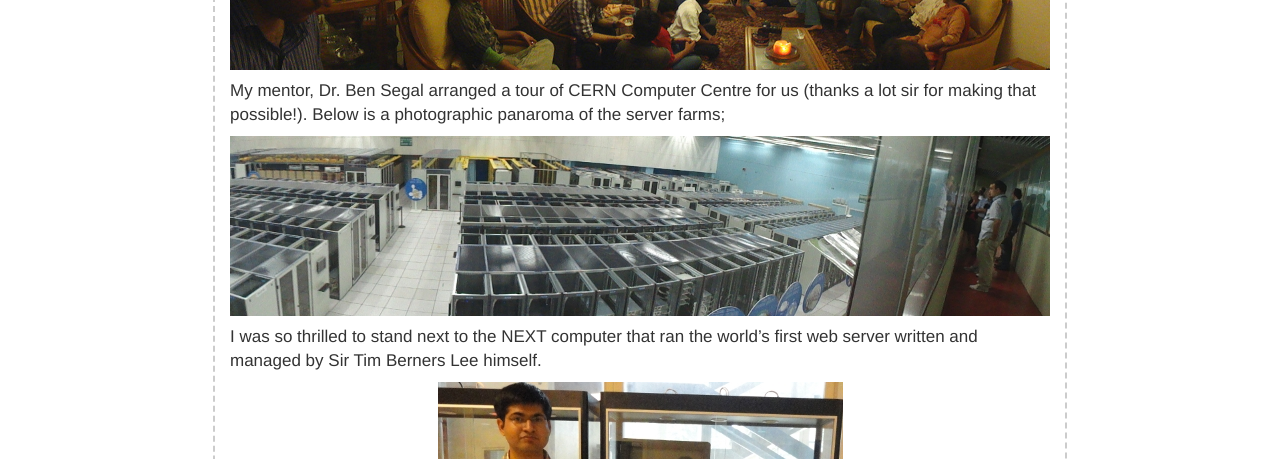
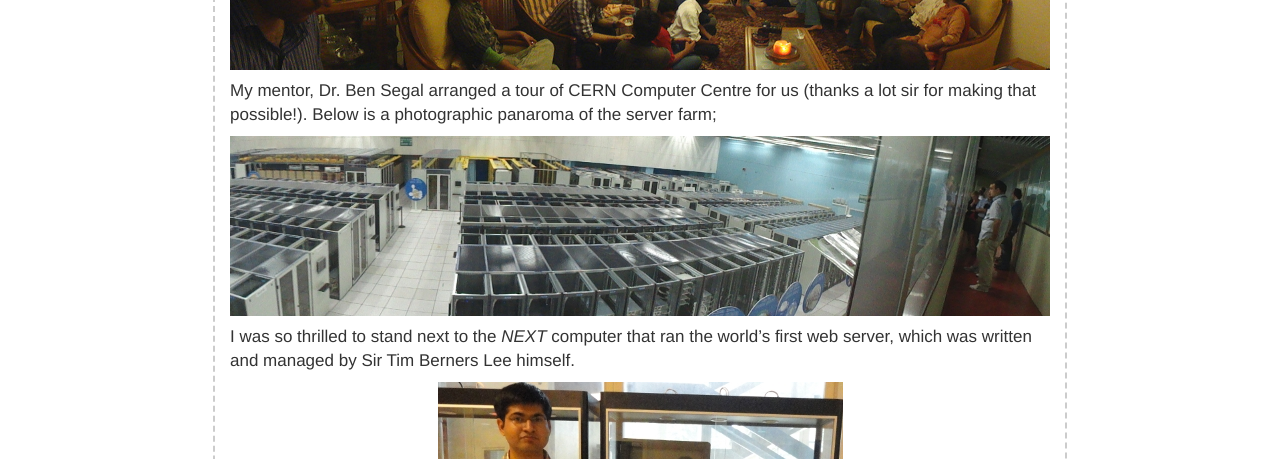
Before and after one commit to rohityadavcloud/rohityadavcloud.github.io, a Jekyll site: the page built from _posts/2010-07-20-cern-experience.markdown, in a window 1280 px wide and 900 px high, scrolled down 1206 px. Shown: the part 179-638 px from the top of the window. Built offline with Jekyll 4.4.1, drawn with Linux system fonts in a browser that asks for light colours; Markdown is read by kramdown in place of the engine named in the settings; comment, search, counter and statistics services are not loaded.

Commit message:
fix grammar

```diff
--- a/_posts/2010-07-20-cern-experience.markdown
+++ b/_posts/2010-07-20-cern-experience.markdown
@@ -17,11 +17,11 @@ Experimental physicist [Dr. Archana Sharma][archana] helped all of us, the *desi
 
 <p align="center"><img align="middle" src="/images/cern/indian-interns.jpg"></p>
 
-My mentor, Dr. Ben Segal arranged a tour of CERN Computer Centre for us (thanks a lot sir for making that possible!). Below is a photographic panaroma of the server farms;
+My mentor, Dr. Ben Segal arranged a tour of CERN Computer Centre for us (thanks a lot sir for making that possible!). Below is a photographic panaroma of the server farm;
 
 <p align="center"><img align="center" src="/images/cern/servers.jpg"></p>
 
-I was so thrilled to stand next to the NEXT computer that ran the world's first web server written and managed by Sir Tim Berners Lee himself.
+I was so thrilled to stand next to the _NEXT_ computer that ran the world's first web server, which was written and managed by Sir Tim Berners Lee himself.
 
 <p align="center"><img align="center" src="/images/cern/www-server.jpg"></p>
 
```
